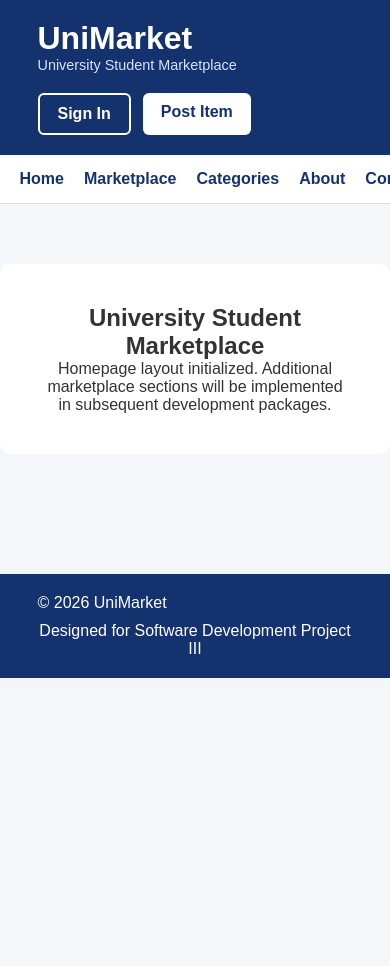
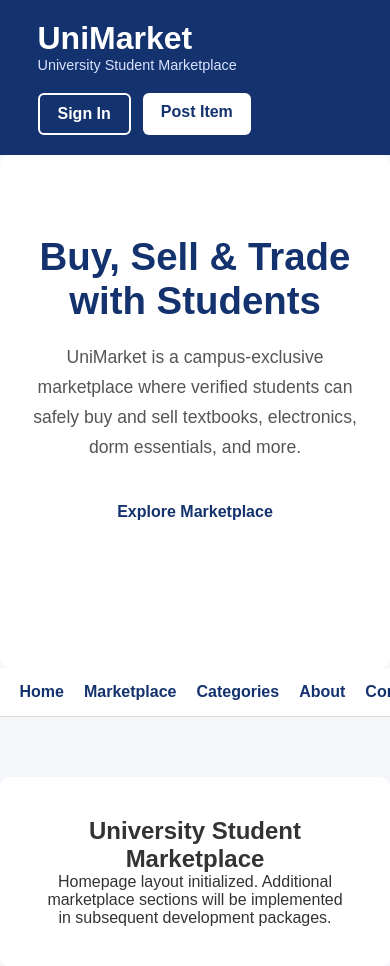
Before and after one commit to titan000001/university-student-marketplace, a PHP site: page /pages/home.html in a window 390 px wide; the page is wider, and only the part inside the window is pictured. Shown: the top 966 px of that part. Before the commit the page ends 678 px from the top of that part, so only its background shows below. Run offline with PHP 8.4, Linux system fonts and the light colour scheme.

Commit message:
Implement responsive hero banner

```diff
--- a/frontend/css/styles.css
+++ b/frontend/css/styles.css
@@ -159,3 +159,40 @@ flex-wrap:wrap;
 gap:10px;
 
 }
+
+
+/* ===========================
+   Hero Banner
+=========================== */
+
+.hero-section{
+    background:#ffffff;
+    padding:80px 20px;
+    text-align:center;
+    border-radius:10px;
+}
+
+.hero-content{
+    max-width:700px;
+    margin:auto;
+}
+
+.hero-content h2{
+    font-size:2.4rem;
+    margin-bottom:20px;
+    color:#14326e;
+}
+
+.hero-content p{
+    font-size:1.1rem;
+    line-height:1.7;
+    margin-bottom:30px;
+    color:#555;
+}
+
+.hero-buttons{
+    display:flex;
+    justify-content:center;
+    gap:15px;
+    flex-wrap:wrap;
+}
--- a/frontend/pages/home.html
+++ b/frontend/pages/home.html
@@ -41,6 +41,28 @@
     </div>
 
 </header>
+
+
+<section class="hero-section">
+
+    <div class="hero-content">
+
+        <h2>Buy, Sell & Trade with Students</h2>
+
+        <p>
+            UniMarket is a campus-exclusive marketplace where verified students
+            can safely buy and sell textbooks, electronics, dorm essentials,
+            and more.
+        </p>
+
+        <div class="hero-buttons">
+            <a href="#" class="btn-primary">Explore Marketplace</a>
+            <a href="#" class="btn-outline">Post Your Item</a>
+        </div>
+
+    </div>
+
+</section>
 
     <!-- Navigation -->
     <nav class="main-nav">
```
